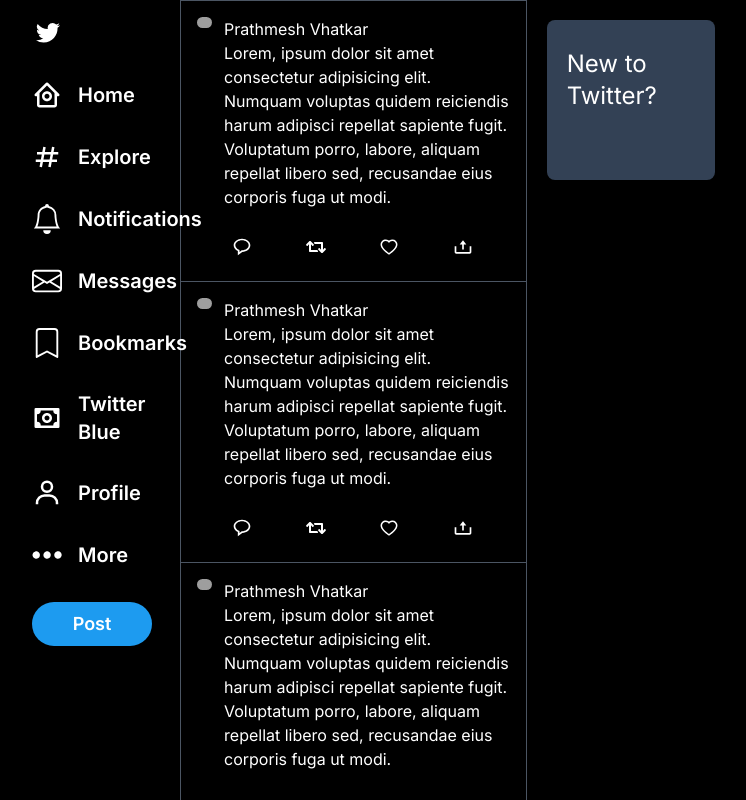
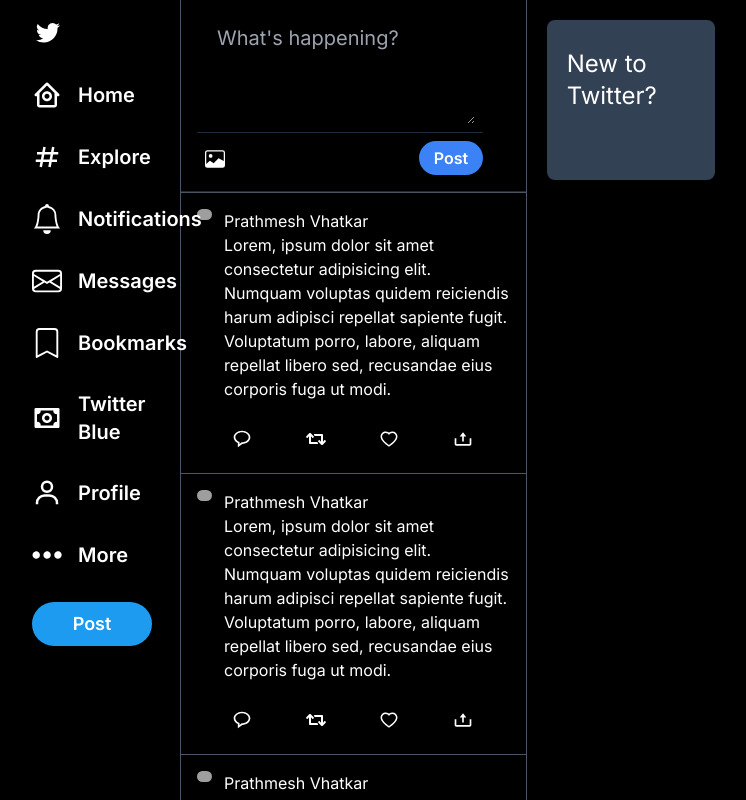
Before and after one commit to psv2522/twitter-client, a Next.js app: page / in a window 1280 px wide. Shown: the whole page, without its empty margins (252-998 px from the left). Built offline with nearby package versions, Linux system fonts and the light colour scheme; no server answers; grey boxes are pictures that could not be loaded.

Commit message:
Added tweet modal

```diff
--- a/app/globals.css
+++ b/app/globals.css
@@ -22,3 +22,7 @@
         /* Firefox */
     }
 }
+
+*:focus {
+    outline: none;
+}
--- a/app/page.tsx
+++ b/app/page.tsx
@@ -10,6 +10,7 @@
 import { graphqlClient } from "@/clients/api";
 import { useCurrentUser } from "@/hooks/user";
 import { useQueryClient } from "@tanstack/react-query";
+import { TweetModal } from "@/components/TweetModal";
 
 interface TwitterSidebarButton {
   title: string;
@@ -120,6 +121,7 @@
           )}
         </div>
         <div className="col-span-5 border-l-[1px] border-r-[1px] h-screen overflow-scroll scroll border-gray-600 no-scrollbar">
+          <TweetModal />
           <FeedCard />
           <FeedCard />
           <FeedCard />
--- /dev/null
+++ b/components/TweetModal.tsx
@@ -0,0 +1,46 @@
+"use client";
+import Image from "next/image";
+import React from "react";
+import { useCurrentUser } from "@/hooks/user";
+import { BsImage } from "react-icons/bs";
+import { useCallback } from "react";
+
+export const TweetModal = () => {
+  const { user } = useCurrentUser();
+
+  const handleSelectImage = useCallback(() => {
+    const input = document.createElement("input");
+    input.type = "file";
+    input.accept = "image/*";
+    input.click();
+  }, []);
+
+  return (
+    <section className="grid grid-cols-12 grid-rows-4  h-48 border-b-[0.5px] border-b-gray-800 p-4 gap-2">
+      {user?.profileImageURL && (
+        <Image
+          src={user?.profileImageURL}
+          width={70}
+          height={70}
+          alt={"profile image"}
+          className="col-span-1 row-span-4 rounded-full"
+        />
+      )}
+      <div className="flex flex-col col-span-11 row-span-3 gap-2 border-b border-b-gray-800 p-2">
+        <textarea
+          placeholder="What's happening?"
+          className="bg-black px-3 text-xl"
+          rows={4}
+        />
+      </div>
+      <div className="col-span-11 flex justify-between">
+        <div className="flex gap-4 text-xl p-2 font-bold">
+          <BsImage onClick={handleSelectImage} className="cursor-pointer" />
+        </div>
+        <button className="w-16 font-semibold bg-blue-500 rounded-full">
+          Post
+        </button>
+      </div>
+    </section>
+  );
+};
--- a/next.config.mjs
+++ b/next.config.mjs
@@ -2,7 +2,7 @@
 const nextConfig = {
     reactStrictMode: true,
     images: {
-        domains:["avatars.githubusercontent.com"]
+        domains:["avatars.githubusercontent.com", "lh3.googleusercontent.com"]
 },
 };
 
```
